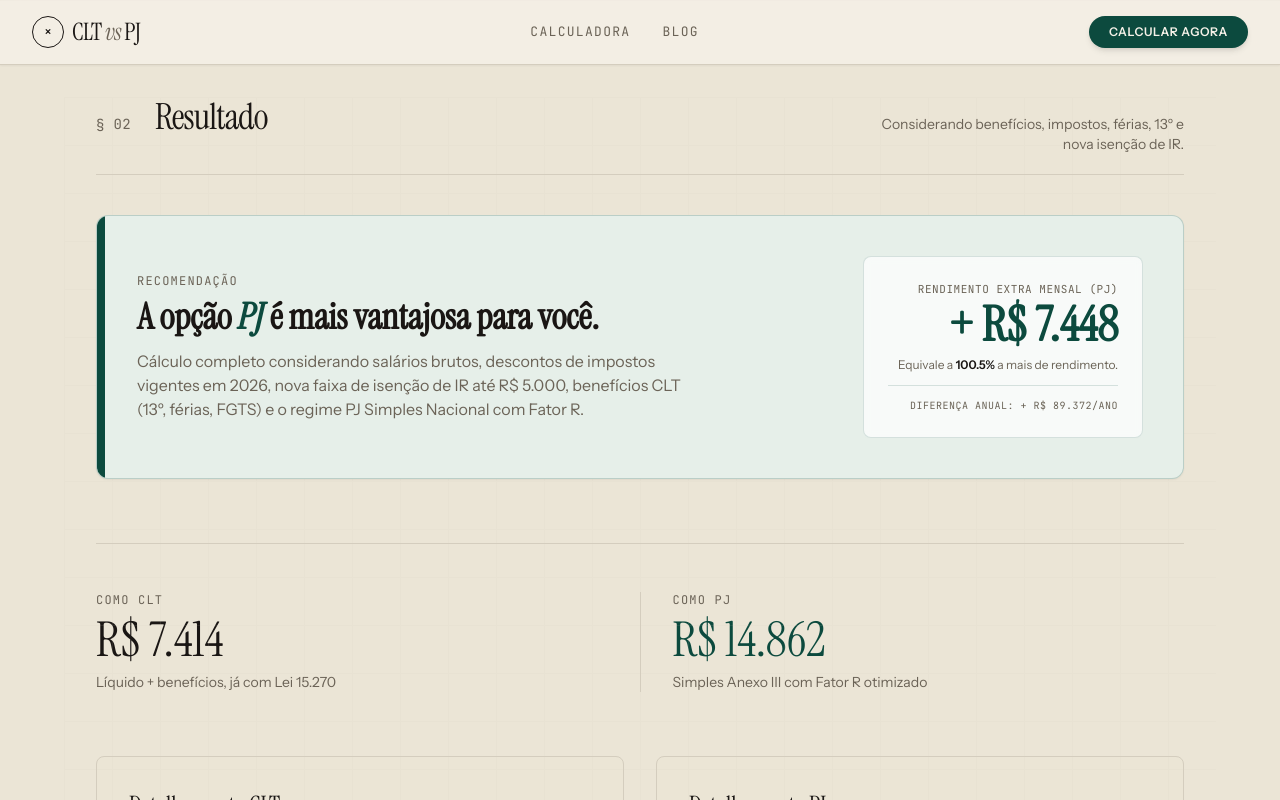
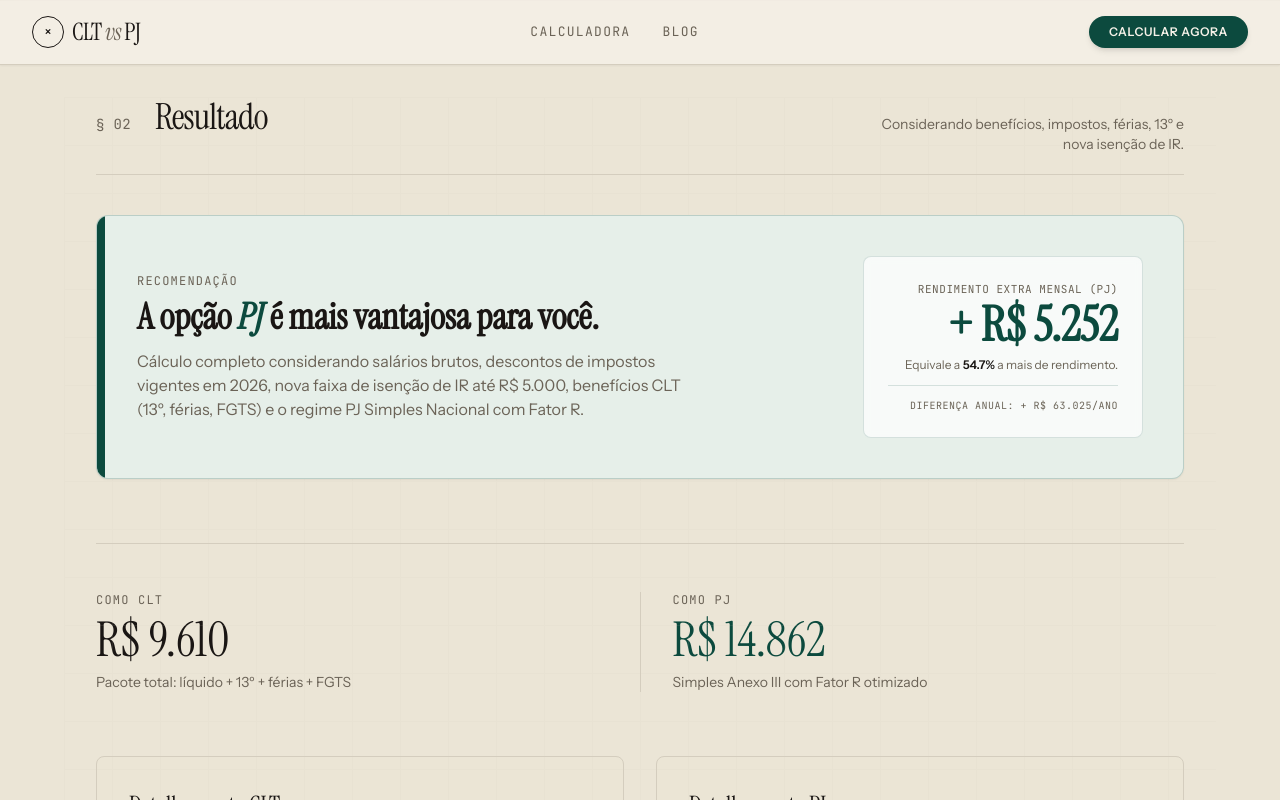
Before and after one commit to RodVerruck/cltvspj, a Next.js app: page / in a window 1280 px wide. Both pictures are taken after a click on the button "Calcular comparativo". Shown: the part 1818-2618 px from the top of the page. Built offline with nearby package versions, Linux system fonts and the light colour scheme; no server answers.

Commit message:
feat: implement CLT vs PJ salary comparison page and add development learning log

```diff
--- a/src/pages/index.js
+++ b/src/pages/index.js
@@ -34,8 +34,8 @@ export default function Home() {
     pj = calculatePJ(pjRate, hoursPerMonth, 'simples');
   }
 
-  const difference = pj.net - clt.net;
-  const percentDiff = clt.net > 0 ? ((difference / clt.net) * 100).toFixed(1) : 0;
+  const difference = pj.net - clt.totalPackage;
+  const percentDiff = clt.totalPackage > 0 ? ((difference / clt.totalPackage) * 100).toFixed(1) : 0;
 
   return (
     <>
@@ -274,17 +274,17 @@ export default function Home() {
 
               {/* HERO RESULT CARD */}
               <div className={`border rounded-xl p-8 md:p-10 mb-12 relative overflow-hidden transition-colors duration-500 shadow-sm ${
-                pj.net > clt.net
+                pj.net > clt.totalPackage
                   ? 'bg-money-light border-money/20'
                   : 'bg-hot-light border-hot/20'
               }`}>
-                <div className={`absolute top-0 left-0 w-2 h-full ${pj.net > clt.net ? 'bg-money' : 'bg-hot'}`}></div>
+                <div className={`absolute top-0 left-0 w-2 h-full ${pj.net > clt.totalPackage ? 'bg-money' : 'bg-hot'}`}></div>
 
                 <div className="flex flex-col lg:flex-row lg:items-center justify-between gap-8">
                   <div>
                     <span className="font-mono text-xs uppercase tracking-widest text-ink-muted block mb-2">Recomendação</span>
                     <h3 className="font-display text-3xl md:text-4xl text-ink font-bold leading-tight mb-3">
-                      {pj.net > clt.net ? (
+                      {pj.net > clt.totalPackage ? (
                         <>A opção <span className="text-money italic font-bold">PJ</span> é mais vantajosa para você.</>
                       ) : (
                         <>A opção <span className="text-hot italic font-bold">CLT</span> é mais vantajosa para você.</>
@@ -296,21 +296,21 @@ export default function Home() {
                   </div>
 
                   <div className={`border rounded-lg p-6 min-w-[280px] lg:text-right flex flex-col justify-center bg-white/70 backdrop-blur-sm ${
-                    pj.net > clt.net ? 'border-money/15' : 'border-hot/15'
+                    pj.net > clt.totalPackage ? 'border-money/15' : 'border-hot/15'
                   }`}>
                     <span className="font-mono text-[11px] uppercase tracking-wider text-ink-muted block mb-1">
-                      {pj.net > clt.net ? 'Rendimento Extra Mensal (PJ)' : 'Rendimento Extra Mensal (CLT)'}
+                      {pj.net > clt.totalPackage ? 'Rendimento Extra Mensal (PJ)' : 'Rendimento Extra Mensal (CLT)'}
                     </span>
-                    <span className={`font-display text-4xl md:text-5xl font-black block leading-none mb-2 ${pj.net > clt.net ? 'text-money' : 'text-hot'}`}>
-                      + R$ {Math.abs(pj.net - clt.net).toLocaleString('pt-BR', { minimumFractionDigits: 0, maximumFractionDigits: 0 })}
+                    <span className={`font-display text-4xl md:text-5xl font-black block leading-none mb-2 ${pj.net > clt.totalPackage ? 'text-money' : 'text-hot'}`}>
+                      + R$ {Math.abs(pj.net - clt.totalPackage).toLocaleString('pt-BR', { minimumFractionDigits: 0, maximumFractionDigits: 0 })}
                     </span>
                     <span className="text-xs text-ink-muted font-sans block mb-3">
-                      Equivale a <strong className="text-ink">{Math.abs(((pj.net - clt.net) / (pj.net > clt.net ? clt.net : pj.net)) * 100).toFixed(1)}%</strong> a mais de rendimento.
+                      Equivale a <strong className="text-ink">{Math.abs(((pj.net - clt.totalPackage) / (pj.net > clt.totalPackage ? clt.totalPackage : pj.net)) * 100).toFixed(1)}%</strong> a mais de rendimento.
                     </span>
                     <span className={`font-mono text-[10px] uppercase tracking-wider text-ink-muted block border-t pt-3 ${
-                      pj.net > clt.net ? 'border-money/15' : 'border-hot/15'
+                      pj.net > clt.totalPackage ? 'border-money/15' : 'border-hot/15'
                     }`}>
-                      Diferença anual: + R$ {Math.abs((pj.net - clt.net) * 12).toLocaleString('pt-BR', { minimumFractionDigits: 0, maximumFractionDigits: 0 })}/ano
+                      Diferença anual: + R$ {Math.abs((pj.net - clt.totalPackage) * 12).toLocaleString('pt-BR', { minimumFractionDigits: 0, maximumFractionDigits: 0 })}/ano
                     </span>
                   </div>
                 </div>
@@ -320,15 +320,15 @@ export default function Home() {
             <div className="grid grid-cols-1 md:grid-cols-[1fr_1px_1fr] gap-8 mt-16 mb-16 pt-12 border-t border-rule items-start">
               <div className="flex flex-col">
                 <span className="font-mono text-xs uppercase tracking-widest text-ink-muted mb-2">Como CLT</span>
-                <span className={`font-display text-5xl text-ink leading-none mb-2 ${clt.net >= pj.net ? 'text-money' : ''}`}>R$ {clt.net.toLocaleString('pt-BR', { minimumFractionDigits: 0, maximumFractionDigits: 0 })}</span>
-                <span className="text-sm text-ink-muted">Líquido + benefícios, já com Lei 15.270</span>
+                <span className={`font-display text-5xl text-ink leading-none mb-2 ${clt.totalPackage >= pj.net ? 'text-money' : ''}`}>R$ {clt.totalPackage.toLocaleString('pt-BR', { minimumFractionDigits: 0, maximumFractionDigits: 0 })}</span>
+                <span className="text-sm text-ink-muted">Pacote total: líquido + 13º + férias + FGTS</span>
               </div>
 
               <div className="hidden md:block w-full h-full min-h-[100px] bg-rule"></div>
 
               <div className="flex flex-col">
                 <span className="font-mono text-xs uppercase tracking-widest text-ink-muted mb-2">Como PJ</span>
-                <span className={`font-display text-5xl text-ink leading-none mb-2 ${pj.net > clt.net ? 'text-money' : ''}`}>R$ {pj.net.toLocaleString('pt-BR', { minimumFractionDigits: 0, maximumFractionDigits: 0 })}</span>
+                <span className={`font-display text-5xl text-ink leading-none mb-2 ${pj.net > clt.totalPackage ? 'text-money' : ''}`}>R$ {pj.net.toLocaleString('pt-BR', { minimumFractionDigits: 0, maximumFractionDigits: 0 })}</span>
                 <span className="text-sm text-ink-muted">
                   {meiExcedido
                     ? 'Simples Anexo III (Teto MEI excedido)'
@@ -374,9 +374,9 @@ export default function Home() {
                     <span className="text-ink-muted">Férias (mensal)</span>
                     <span className="text-money">R$ {clt.ferias.toLocaleString('pt-BR', { minimumFractionDigits: 2, maximumFractionDigits: 2 })}</span>
                   </div>
-                  <div className="flex justify-between pt-3 mt-1 font-semibold">
-                    <span className="text-ink">Valor Líquido Total</span>
-                    <span className="text-money text-base">R$ {clt.net.toLocaleString('pt-BR', { minimumFractionDigits: 2, maximumFractionDigits: 2 })}</span>
+                  <div className="flex justify-between pt-3 mt-1 font-semibold border-t-2 border-money/30">
+                    <span className="text-ink">Total do Pacote Mensal</span>
+                    <span className="text-money text-base">R$ {clt.totalPackage.toLocaleString('pt-BR', { minimumFractionDigits: 2, maximumFractionDigits: 2 })}</span>
                   </div>
                 </div>
               </div>
@@ -414,7 +414,7 @@ export default function Home() {
           )}
 
         {/* Conditional CTA for PJ > CLT */}
-        {pj.net > clt.net && (
+        {pj.net > clt.totalPackage && (
         <section className="py-16 md:py-20 bg-money text-paper animate-fade-in">
               <div className="max-w-6xl mx-auto px-6 md:px-8">
                   <div className="grid md:grid-cols-[1.2fr_1fr] gap-10 md:gap-16 items-center">
```
Also changed, not shown: .ai_context/LEARNING_LOG.md.
